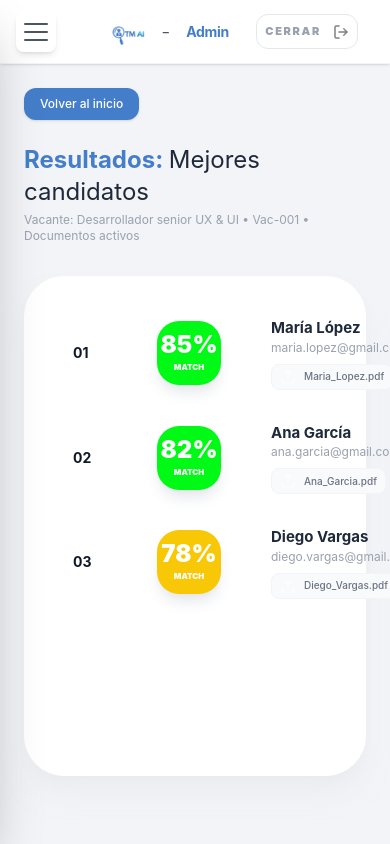
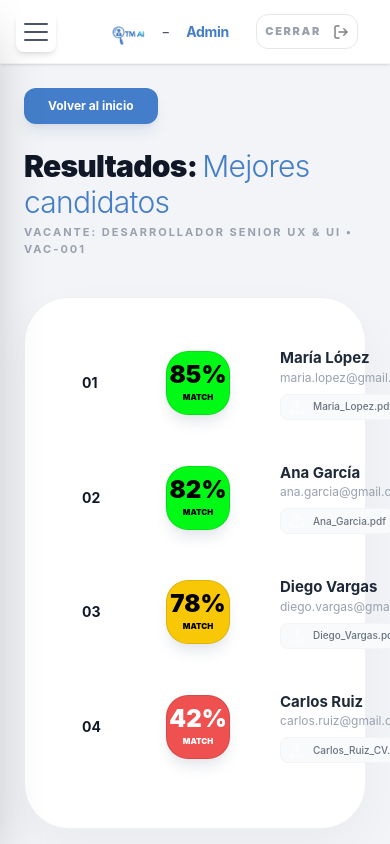
Before and after one commit to JosePerez0314/talentmatch-frontend, a React (Vite) app: page /resultados in a window 390 px wide. Built offline with nearby package versions, Linux system fonts and the light colour scheme; no server answers; the HTML template or start-up script is replaced by a standard one.

Commit message:
style (MatchScore): fix visual contrast

```diff
--- a/src/components/cards/CandidateMatchRow.jsx
+++ b/src/components/cards/CandidateMatchRow.jsx
@@ -2,33 +2,38 @@ import React from "react";
 import { Icons } from "../../assets/icons";
 import StatusDropdown from "../ui/StatusDropdown";
 
-// 1. Recibimos onViewClick como prop
 const CandidateMatchRow = ({ candidate, index, onStatusChange, onViewClick }) => {
-    const getMatchBg = (score) => {
-        if (score <= 49) return "bg-[#EF5050]";
-        if (score <= 79) return "bg-[#F8C807]";
-        return "bg-[#00FA15]";
+
+    // Lógica de estilos para el Badge (Feedback de Jose: Contraste y Claridad)
+    const getMatchStyles = (score) => {
+        if (score <= 49) return { bg: "bg-[#EF5050]", text: "text-white" }; // Rojo -> Texto Blanco
+        if (score <= 79) return { bg: "bg-[#F8C807]", text: "text-black" }; // Amarillo -> Texto Negro
+        return { bg: "bg-[#00FA15]", text: "text-black" }; // Verde -> Texto Negro
     };
 
+    const { bg, text } = getMatchStyles(candidate.matchScore);
+
     return (
-        <div className="grid grid-cols-[50px_100px_1fr_280px] gap-4 px-6 py-4 items-center border-b border-gray-50 last:border-0 hover:bg-gray-50/40 transition-all group">
+        <div className="grid grid-cols-[50px_100px_1fr_280px] gap-4 px-6 py-4 items-center border border-transparent border-b-gray-50 last:border-b-transparent hover:bg-white hover:border-[#447ECA]/30 hover:shadow-xl hover:shadow-blue-900/5 hover:rounded-[22px] transition-all duration-300 group cursor-pointer">
 
             {/* 1. INDEX */}
             <div className="text-gray-900 font-bold text-sm">
                 {String(index + 1).padStart(2, '0')}
             </div>
 
-            {/* 2. MATCH BADGE */}
+            {/* 2. MATCH BADGE - Con borde de seguridad para reducir ruido visual */}
             <div className="flex justify-center">
-                <div className={`${getMatchBg(candidate.matchScore)} w-16 h-16 rounded-[22px] flex flex-col items-center justify-center shadow-lg shadow-gray-200`}>
-                    <span className="text-white text-2xl font-black leading-none">{candidate.matchScore}%</span>
-                    <span className="text-white text-[8px] font-black uppercase mt-1">Match</span>
+                <div className={`${bg} ${text} w-16 h-16 rounded-[22px] flex flex-col items-center justify-center shadow-lg shadow-gray-200 border border-black/10`}>
+                    <span className="text-2xl font-black leading-none">{candidate.matchScore}%</span>
+                    <span className="text-[8px] font-black uppercase mt-1">Match</span>
                 </div>
             </div>
 
             {/* 3. INFO CANDIDATO */}
-            <div className="flex flex-col pl-4">
-                <span className="text-gray-800 font-bold text-[15px]">{candidate.name}</span>
+            <div className="flex flex-col pl-4" onClick={onViewClick}>
+                <span className="text-gray-800 font-bold text-[15px] group-hover:text-[#447ECA] transition-colors">
+                    {candidate.name}
+                </span>
                 <span className="text-gray-400 text-xs mb-2">{candidate.email}</span>
                 <div className="inline-flex items-center gap-2 bg-gray-50 self-start px-2 py-1 rounded-lg border border-gray-100">
                     <img src={Icons.stats.uploadCv} className="w-4 h-4 opacity-60" alt="cv" />
@@ -43,32 +48,34 @@ const CandidateMatchRow = ({ candidate, index, onStatusChange, onViewClick }) =>
                     onStatusChange={(newStatus) => onStatusChange(candidate.id, newStatus)}
                 />
 
-                {/* 2. Conectamos el botón Ver con onViewClick */}
+                {/* Botón Ver Análisis (IA) */}
                 <button
                     onClick={onViewClick}
-                    className="p-2.5 bg-white hover:bg-[#DCF9FF] rounded-xl transition-all group/icon border border-white"
+                    className="p-2.5 bg-white hover:bg-[#DCF9FF] rounded-xl transition-all group/icon border border-gray-100 hover:border-[#447ECA]/30"
+                    title="Ver análisis de IA"
                 >
                     <img
                         src={Icons.stats.eyeHistoryGray}
-                        className="w-5 h-5 group-hover/icon:opacity-100 transition-opacity"
+                        className="w-5 h-5 transition-opacity"
                         style={{ filter: "invert(42%) sepia(85%) saturate(1212%) hue-rotate(189deg) brightness(91%) contrast(85%)" }}
-                        alt="ver"
+                        alt="ver-analisis"
                     />
                 </button>
 
-                {/* Botón Descargar */}
+                {/* Botón Visualizar Documento (Nuevo Icono y Función preparada) */}
                 <button
-                    className="p-2.5 bg-white hover:bg-[#DCF9FF] rounded-xl transition-all group/icon border border-white"
-                    onClick={() => {
-                        // Lógica simple para simular descarga
-                        alert(`Descargando el CV de ${candidate.name}: ${candidate.fileName}`);
+                    className="p-2.5 bg-white hover:bg-[#DCF9FF] rounded-xl transition-all group/icon border border-gray-100 hover:border-[#447ECA]/30"
+                    onClick={(e) => {
+                        e.stopPropagation(); // Evita disparar el onClick de la fila
+                        alert(`Visualizador: Abriendo ${candidate.fileName}... (Conexión a backend pendiente)`);
                     }}
+                    title="Ver documento original"
                 >
                     <img
-                        src={Icons.auth.loading}
-                        className="w-5 h-5 group-hover/icon:opacity-100 transition-opacity"
+                        src={Icons.stats.uploadCv}
+                        className="w-5 h-5 transition-opacity"
                         style={{ filter: "invert(42%) sepia(85%) saturate(1212%) hue-rotate(189deg) brightness(91%) contrast(85%)" }}
-                        alt="descargar"
+                        alt="ver-documento"
                     />
                 </button>
             </div>
--- a/src/components/modals/CandidateDetailsModal.jsx
+++ b/src/components/modals/CandidateDetailsModal.jsx
@@ -4,16 +4,16 @@ import { Icons } from "../../assets/icons";
 const CandidateDetailsModal = ({ isOpen, onClose, candidate }) => {
     if (!isOpen || !candidate) return null;
 
-    // Función para determinar el color semántico según el score
+    // Colores originales del score
     const getScoreColor = (score) => {
-        if (score >= 80) return "#00FA15"; // Verde (Excelente)
-        if (score >= 50) return "#F8C807"; // Amarillo (Promedio)
-        return "#FF4D4D"; // Rojo (Bajo)
+        if (score >= 80) return "#00FA15";
+        if (score >= 50) return "#F8C807";
+        return "#FF4D4D";
     };
 
     const dynamicColor = getScoreColor(candidate.matchScore);
 
-    // Filtro estándar para iconos en azul corporativo #447ECA
+    // Tu filtro original para iconos en azul corporativo #447ECA
     const blueFilter = {
         filter: "invert(46%) sepia(48%) saturate(545%) hue-rotate(174deg) brightness(92%) contrast(90%)"
     };
@@ -21,7 +21,7 @@ const CandidateDetailsModal = ({ isOpen, onClose, candidate }) => {
     const ProgressBar = ({ label, current, max, color }) => (
         <div className="grid grid-cols-[130px_1fr_40px] gap-6 items-center">
             <span className="text-gray-500 text-[13px] font-medium">{label}</span>
-            <div className="h-2.5 w-full bg-gray-100 rounded-full overflow-hidden">
+            <div className="h-2.5 w-full bg-gray-300 rounded-full overflow-hidden">
                 <div
                     className="h-full rounded-full transition-all duration-700"
                     style={{ width: `${(current / max) * 100}%`, backgroundColor: color }}
@@ -33,10 +33,11 @@ const CandidateDetailsModal = ({ isOpen, onClose, candidate }) => {
 
     return (
         <div className="fixed inset-0 z-[100] flex items-center justify-center bg-black/40 backdrop-blur-sm p-4 animate-fade-in">
-            <div className="bg-white w-full max-w-3xl max-h-[95vh] rounded-[32px] shadow-2xl flex flex-col overflow-hidden">
+            {/* Contenedor principal con el Gris 200 solicitado */}
+            <div className="bg-gray-200 w-full max-w-3xl max-h-[95vh] rounded-[32px] shadow-2xl flex flex-col overflow-hidden">
 
-                {/* Header / Nav */}
-                <div className="px-8 py-6 flex justify-between items-center border-b border-gray-50 bg-white">
+                {/* Header / Nav - Sincronizado con Gris 200 */}
+                <div className="px-8 py-6 flex justify-between items-center border-b border-gray-300 bg-gray-200">
                     <button
                         onClick={onClose}
                         className="px-6 py-2.5 bg-[#447ECA] text-white text-sm font-bold rounded-full shadow-lg shadow-blue-100 hover:bg-[#3669ab] transition-all active:scale-95 flex items-center gap-2">
@@ -48,10 +49,10 @@ const CandidateDetailsModal = ({ isOpen, onClose, candidate }) => {
                     </button>
                 </div>
 
-                <div className="flex-1 overflow-y-auto custom-scrollbar p-10">
+                <div className="flex-1 overflow-y-auto custom-scrollbar p-10 space-y-8">
 
-                    {/* 1. PERFIL CARD - Colores dinámicos integrados */}
-                    <div className="bg-gray-50/50 rounded-[24px] p-8 flex justify-between items-start mb-10 border border-gray-100">
+                    {/* 1. PERFIL CARD - Resaltado en Blanco */}
+                    <div className="bg-white rounded-[24px] p-8 flex justify-between items-start border border-gray-300 shadow-sm">
                         <div className="flex gap-6">
                             <div
                                 className="w-20 h-20 rounded-[22px] flex flex-col items-center justify-center shadow-lg transition-colors duration-500"
@@ -80,8 +81,10 @@ const CandidateDetailsModal = ({ isOpen, onClose, candidate }) => {
                         </span>
                     </div>
 
+                    {/* SECCIÓN DETALLES TÉCNICOS - En Tarjeta Blanca */}
+                    <div className="bg-white rounded-[24px] p-10 border border-gray-300 shadow-sm space-y-12">
                         {/* 2. DESGLOSE DEL SCORE */}
-                    <section className="mb-12 px-2">
+                        <section className="px-2">
                             <div className="flex items-center gap-3 mb-8">
                                 <img src={Icons.sidebar.history} className="w-4 h-4" alt="score" style={blueFilter} />
                                 <h3 className="text-gray-400 text-xs font-bold uppercase tracking-[3px]">Desglose del score</h3>
@@ -96,8 +99,8 @@ const CandidateDetailsModal = ({ isOpen, onClose, candidate }) => {
                             </div>
                         </section>
 
-                    {/* 3. HABILIDADES TÉCNICAS */}
-                    <section className="mb-10">
+                        {/* 3. HABILIDADES TÉCNICAS - Recuperamos tu bg-[#96FFC1] */}
+                        <section>
                             <div className="flex items-center gap-3 mb-6">
                                 <img src={Icons.stats.posCreatedBlue} className="w-4 h-4" alt="tech" style={blueFilter} />
                                 <h3 className="text-gray-400 text-xs font-bold uppercase tracking-[3px]">Habilidades técnicas</h3>
@@ -109,8 +112,8 @@ const CandidateDetailsModal = ({ isOpen, onClose, candidate }) => {
                             </div>
                         </section>
 
-                    {/* 4. TÉCNICAS OPCIONALES */}
-                    <section className="mb-10">
+                        {/* 4. TÉCNICAS OPCIONALES - Recuperamos tu bg-[#96FFC1] */}
+                        <section>
                             <h4 className="text-gray-400 text-[11px] font-bold uppercase tracking-[3px] mb-5 pl-1">Habilidades técnicas opcionales</h4>
                             <div className="flex flex-wrap gap-3">
                                 {["Adobe Photoshop", "Illustrator", "HTML/CSS"].map(skill => (
@@ -119,8 +122,8 @@ const CandidateDetailsModal = ({ isOpen, onClose, candidate }) => {
                             </div>
                         </section>
 
-                    {/* 5. HABILIDADES BLANDAS */}
-                    <section className="mb-10">
+                        {/* 5. HABILIDADES BLANDAS - Recuperamos tu bg-[#DCF9FF] */}
+                        <section>
                             <div className="flex items-center gap-3 mb-6">
                                 <img src={Icons.stats.checkBlue} className="w-4 h-4" alt="soft" style={blueFilter} />
                                 <h3 className="text-gray-400 text-xs font-bold uppercase tracking-[3px]">Habilidades blandas</h3>
@@ -131,9 +134,10 @@ const CandidateDetailsModal = ({ isOpen, onClose, candidate }) => {
                                 ))}
                             </div>
                         </section>
+                    </div>
 
                     {/* 6. EDUCACIÓN E IDIOMAS */}
-                    <section className="grid grid-cols-2 gap-10 mb-12 border-t border-gray-100 pt-10">
+                    <section className="bg-white rounded-[24px] p-10 border border-gray-300 shadow-sm grid grid-cols-2 gap-10">
                         <div>
                             <div className="flex items-center gap-3 mb-5">
                                 <img src={Icons.sidebar.trophy} className="w-4 h-4" alt="edu" style={blueFilter} />
@@ -153,8 +157,8 @@ const CandidateDetailsModal = ({ isOpen, onClose, candidate }) => {
                         </div>
                     </section>
 
-                    {/* 7. ANÁLISIS DE IA */}
-                    <section className="bg-gray-100 rounded-[32px] p-8 border border-gray-100">
+                    {/* 7. ANÁLISIS DE IA - Fondo Gris 100 para contraste interno */}
+                    <section className="bg-gray-100 rounded-[32px] p-8 border border-gray-300">
                         <div className="flex items-center gap-4 mb-6">
                             <img src={Icons.vacancies.analizCandidates} className="w-6 h-6" alt="ai-analysis" style={blueFilter} />
                             <h3 className="text-gray-400 text-xs font-bold uppercase tracking-[3px]">Análisis de IA</h3>
@@ -183,8 +187,8 @@ const CandidateDetailsModal = ({ isOpen, onClose, candidate }) => {
                     </section>
                 </div>
 
-                {/* Footer */}
-                <div className="p-8 border-t border-gray-50 flex justify-end items-center gap-6 bg-white">
+                {/* Footer - Sincronizado con Gris 200 */}
+                <div className="p-8 border-t border-gray-300 flex justify-end items-center gap-6 bg-gray-200">
                     <button
                         onClick={onClose}
                         className="px-10 py-3.5 bg-[#447ECA] text-white text-[11px] font-black uppercase tracking-[2px] rounded-xl shadow-lg shadow-blue-100 hover:bg-[#3669ab] transition-all active:scale-95">
--- a/src/components/ui/ProcessingModal.jsx
+++ b/src/components/ui/ProcessingModal.jsx
@@ -1,45 +1,57 @@
 import React, { useState, useEffect } from "react";
-import { Icons } from "../../assets/icons/index.js";
 
 const ProcessingModal = () => {
     const [step, setStep] = useState(0);
-    const steps = ["Analizando requisitos", "Evaluando experiencias"];
+    const steps = ["Analizando requisitos", "Evaluando experiencias", "Generando Match Score"];
 
     useEffect(() => {
         const timer = setInterval(() => {
             setStep((prev) => (prev < steps.length - 1 ? prev + 1 : prev));
-        }, 2000);
+        }, 1500);
         return () => clearInterval(timer);
     }, []);
 
     return (
-        <div className="fixed inset-0 z-50 flex items-center justify-center bg-[#F2F4F7] animate-fade-in">
-            {/* Contenedor Oscuro Principal */}
-            <div className="bg-[#313131] w-[90%] max-w-[700px] aspect-video rounded-[45px] flex flex-col items-center justify-center shadow-2xl px-10">
+        <div className="fixed inset-0 z-[200] flex items-center justify-center bg-[#F2F4F7]/80 backdrop-blur-md animate-fade-in p-4">
 
-                <h2 className="text-white text-2xl md:text-3xl font-bold mb-10 tracking-tight">
+            <div className="bg-[#313131] w-full max-w-[550px] min-h-[420px] rounded-[45px] flex flex-col items-center justify-center shadow-[0_25px_50px_-12px_rgba(0,0,0,0.5)] px-10 border border-white/10 relative overflow-hidden">
+
+                {/* Glow de profundidad */}
+                <div className="absolute top-0 left-1/2 -translate-x-1/2 w-1/2 h-1 bg-[#447ECA]/30 blur-xl"></div>
+
+                <h2 className="text-white text-2xl md:text-3xl font-bold mb-10 tracking-tight text-center">
                     Procesando Documentos
                 </h2>
 
-                {/* Textos Secuenciales en Gris */}
-                <div className="flex flex-col items-center gap-2 mb-12">
+                {/* Lista de pasos con altura fija para evitar saltos de layout */}
+                <div className="flex flex-col items-start w-fit min-h-[120px] gap-4 mb-10">
                     {steps.map((text, index) => (
-                        <p
-                            key={index}
-                            className={`text-lg transition-all duration-500 ${index === step ? "text-[#447ECA] font-semibold" : "text-gray-500 font-medium"
+                        <div key={index} className="flex items-center gap-4 transition-all duration-500">
+                            <div className={`w-2 h-2 rounded-full transition-all duration-500 ${index === step ? "bg-[#447ECA] shadow-[0_0_8px_#447ECA] animate-pulse" : "bg-gray-600 opacity-30"
+                                }`} />
+                            <p className={`text-lg transition-all duration-500 ${index === step
+                                    ? "text-[#447ECA] font-bold translate-x-2"
+                                    : "text-gray-500 font-medium opacity-40"
                                 }`}>
-                            {text}
-                        </p>
+                                {text}
+                            </p>
+                        </div>
                     ))}
                 </div>
 
-                {/* Spinner Circular Azul Personalizado (CSS Puro para evitar errores de imagen) */}
-                <div className="relative w-16 h-16">
-                    {/* Círculo de fondo */}
-                    <div className="absolute inset-0 border-[6px] border-gray-600 rounded-full"></div>
-                    {/* Círculo animado azul */}
-                    <div className="absolute inset-0 border-[6px] border-t-[#447ECA] border-r-transparent border-b-transparent border-l-transparent rounded-full animate-spin"></div>
+                {/* Spinner Limpio - Sin el punto guía azul */}
+                <div className="relative w-16 h-16 mb-12">
+                    {/* Círculo de fondo (Gris oscuro/opaco) */}
+                    <div className="absolute inset-0 border-[3px] border-white/5 rounded-full"></div>
+
+                    {/* Círculo de progreso animado (Azul #447ECA) */}
+                    <div className="absolute inset-0 border-[3px] border-t-[#447ECA] border-r-[#447ECA]/20 border-b-transparent border-l-transparent rounded-full animate-spin"></div>
                 </div>
+
+                {/* Footer Seguro */}
+                <p className="text-gray-500 text-[10px] uppercase tracking-[4px] font-black opacity-30 pb-4">
+                    TalentMatch Engine v1.0
+                </p>
             </div>
         </div>
     );
--- a/src/pages/Resultados.jsx
+++ b/src/pages/Resultados.jsx
@@ -3,15 +3,12 @@ import { useNavigate } from "react-router-dom";
 import { Icons } from "../assets/icons";
 import ProcessingModal from "../components/ui/ProcessingModal.jsx";
 import CandidateMatchRow from "../components/cards/CandidateMatchRow.jsx";
-// 1. IMPORTAR EL MODAL
 import CandidateDetailsModal from "../components/modals/CandidateDetailsModal.jsx";
 
 const Resultados = () => {
     const navigate = useNavigate();
     const [loading, setLoading] = useState(true);
     const [candidates, setCandidates] = useState([]);
-
-    // 2. ESTADOS PARA CONTROLAR EL MODAL
     const [isModalOpen, setIsModalOpen] = useState(false);
     const [selectedCandidate, setSelectedCandidate] = useState(null);
 
@@ -21,13 +18,13 @@ const Resultados = () => {
                 { id: 1, name: "María López", email: "maria.lopez@gmail.com", fileName: "Maria_Lopez.pdf", matchScore: 85, status: "No Contratado" },
                 { id: 2, name: "Ana García", email: "ana.garcia@gmail.com", fileName: "Ana_Garcia.pdf", matchScore: 82, status: "No Contratado" },
                 { id: 3, name: "Diego Vargas", email: "diego.vargas@gmail.com", fileName: "Diego_Vargas.pdf", matchScore: 78, status: "No Contratado" },
+                { id: 4, name: "Carlos Ruiz", email: "carlos.ruiz@gmail.com", fileName: "Carlos_Ruiz_CV.pdf", matchScore: 42, status: "No Contratado" },
             ]);
             setLoading(false);
         }, 3000);
         return () => clearTimeout(timer);
     }, []);
 
-    // 3. FUNCIONES DE MANEJO
     const handleViewCandidate = (candidate) => {
         setSelectedCandidate(candidate);
         setIsModalOpen(true);
@@ -38,23 +35,25 @@ const Resultados = () => {
     return (
         <div className="min-h-screen bg-[#F2F4F7] p-6 md:p-12 animate-fade-in">
             <div className="max-w-4xl mx-auto">
-                <header className="mb-8 flex flex-col gap-6">
+                <header className="mb-10 flex flex-col gap-6">
                     <button
                         onClick={() => navigate(-1)}
-                        className="self-start flex items-center px-4 py-2 bg-[#447ECA] rounded-xl shadow-sm text-xs font-medium text-white hover:bg-[#3669ab] transition-all active:scale-95"
+                        className="self-start flex items-center px-6 py-2.5 bg-[#447ECA] rounded-xl shadow-lg shadow-blue-900/10 text-xs font-bold text-white hover:bg-[#3669ab] transition-all active:scale-95"
                     >
                         Volver al inicio
                     </button>
                     <div className="flex flex-col gap-1">
-                        <h1 className="text-2xl font-bold text-[#447ECA]">
-                            Resultados: <span className="text-gray-800 font-normal">Mejores candidatos</span>
+                        <h1 className="text-3xl font-black text-gray-900 tracking-tight">
+                            Resultados: <span className="text-[#447ECA] font-light">Mejores candidatos</span>
                         </h1>
-                        <p className="text-gray-400 text-xs">Vacante: Desarrollador senior UX & UI  •  Vac-001  •  Documentos activos</p>
+                        <p className="text-gray-400 text-[11px] font-bold uppercase tracking-[2px]">Vacante: Desarrollador senior UX & UI  •  Vac-001</p>
                     </div>
                 </header>
 
-                <div className="bg-white rounded-[40px] shadow-xl shadow-gray-200/50 p-6 pb-40 border border-white">
-                    <div className="w-full flex flex-col">
+                {/* CONTENEDOR PRINCIPAL ACTUALIZADO */}
+                {/* Añadido border-gray-200/60 y shadow-2xl suave para que "despegue" del fondo */}
+                <div className="bg-white rounded-[45px] shadow-[0_20px_50px_rgba(0,0,0,0.04)] border border-gray-200/60 p-8 pb-12 transition-all">
+                    <div className="w-full flex flex-col gap-2">
                         {candidates.map((c, idx) => (
                             <div key={c.id} className="relative" style={{ zIndex: candidates.length - idx }}>
                                 <CandidateMatchRow
@@ -63,7 +62,6 @@ const Resultados = () => {
                                     onStatusChange={(id, status) => {
                                         setCandidates(prev => prev.map(cand => cand.id === id ? { ...cand, status } : cand));
                                     }}
-                                    // 4. PASAMOS LA FUNCIÓN AL BOTÓN DEL OJO
                                     onViewClick={() => handleViewCandidate(c)}
                                 />
                             </div>
@@ -72,7 +70,6 @@ const Resultados = () => {
                 </div>
             </div>
 
-            {/* 5. EL COMPONENTE MODAL AL FINAL (Fuera del flujo principal) */}
             <CandidateDetailsModal
                 isOpen={isModalOpen}
                 onClose={() => setIsModalOpen(false)}
```
Lines whose indentation alone changed are shown as unchanged.
